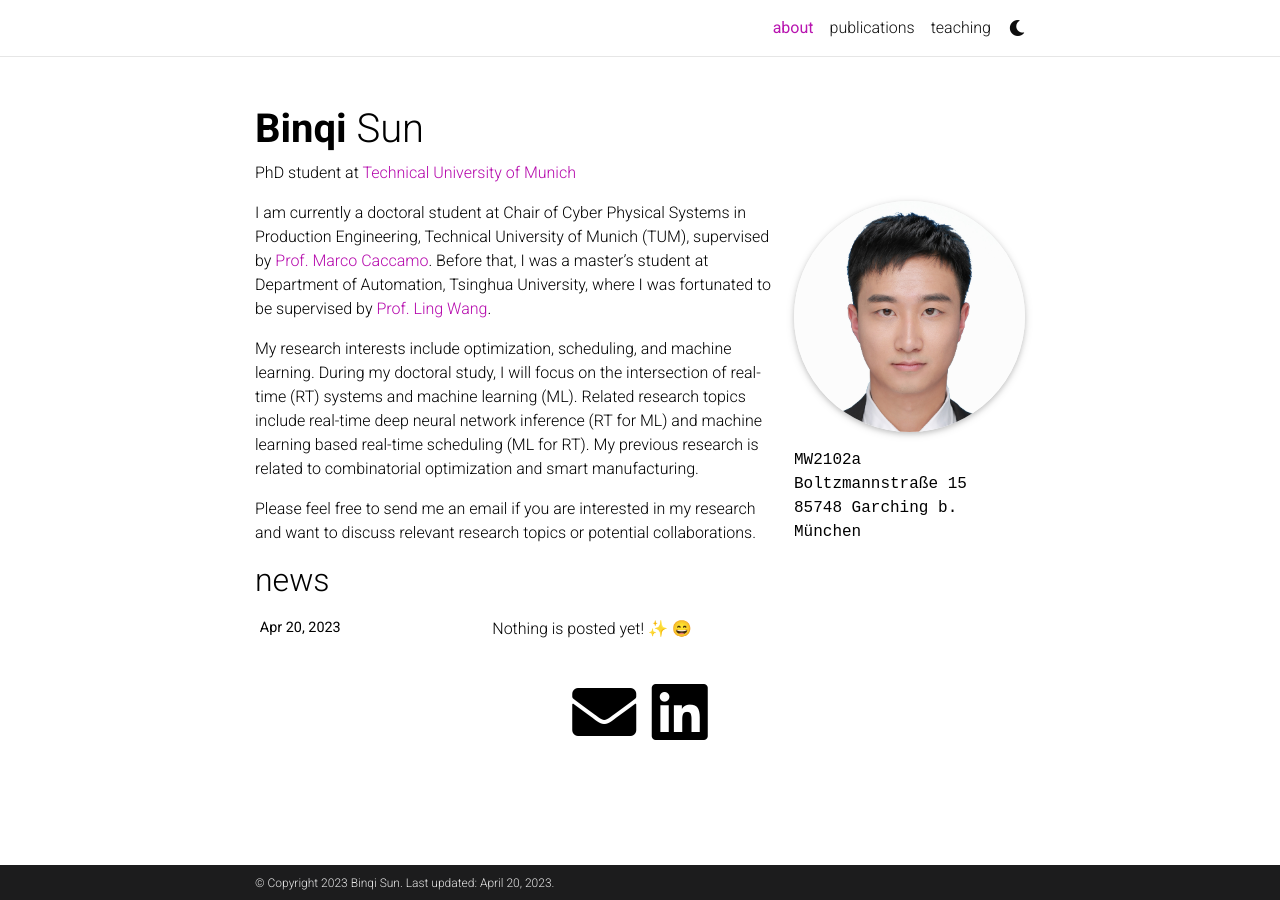
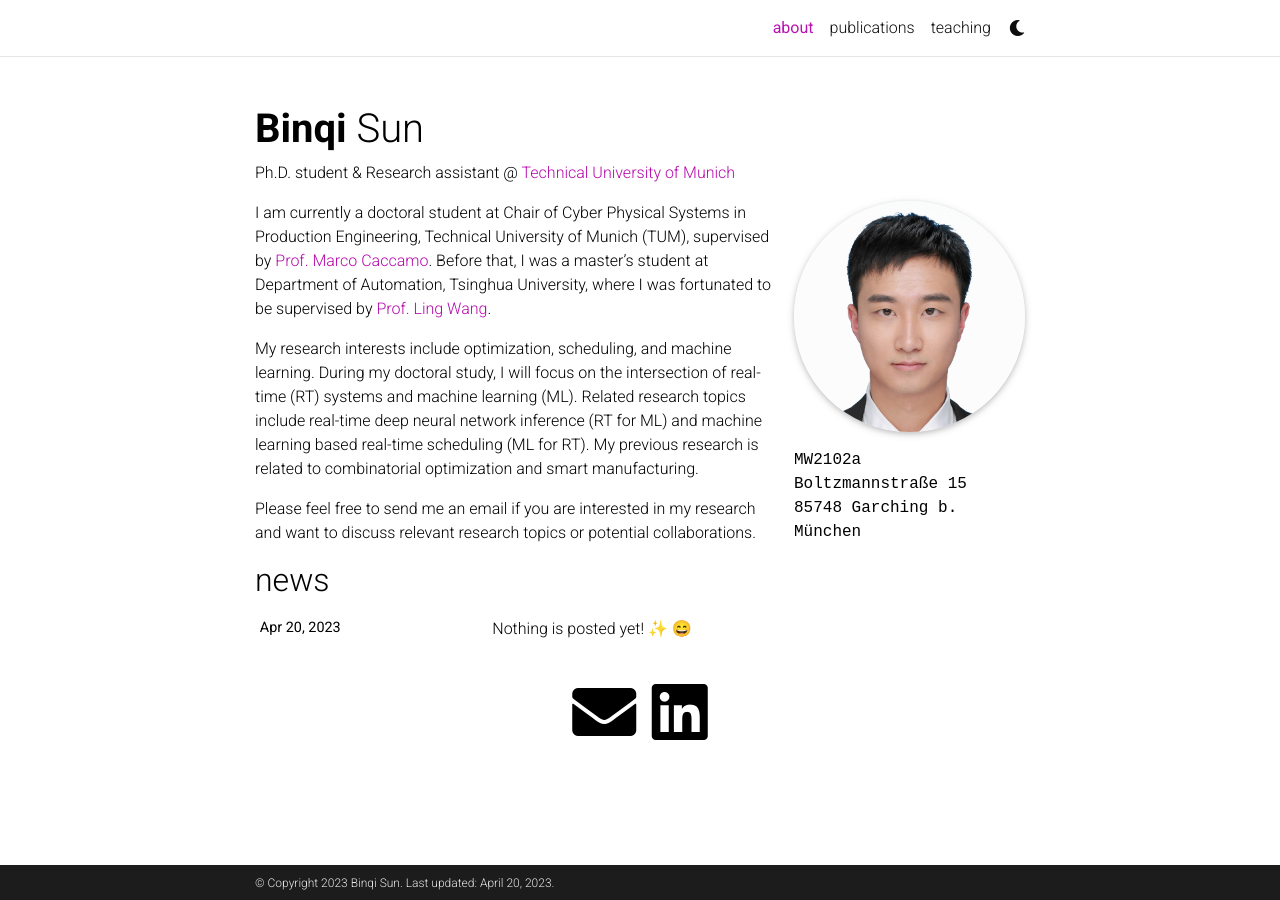
Before and after one commit to binqi-sun/binqi-sun.github.io, a Jekyll site: the page built from _pages/about.md, in a window 1280 px wide. Built offline with Jekyll 4.4.1, drawn with Linux system fonts in a browser that asks for light colours; full-size pictures stand in for the smaller copies a plugin makes; emoji names are drawn with the system emoji font; comment, search, counter and statistics services are not loaded; a style sheet for code colours, icons or effects is not loaded.

Commit message:
initial commit

```diff
--- a/_config.yml
+++ b/_config.yml
@@ -16,7 +16,7 @@
 # keywords: jekyll, jekyll-theme, academic-website, portfolio-website  # add your own keywords or leave empty
 
 lang: en # the language of your site (for example: en, fr, cn, ru, etc.)
-icon: ☀  # the emoji used as the favicon (alternatively, provide image name in /assets/img/)
+icon: ☀️  # the emoji used as the favicon (alternatively, provide image name in /assets/img/)
 
 url: https://binqi-sun.github.io # the base hostname & protocol for your site
 baseurl: # the subpath of your site, e.g. /blog/
--- a/_pages/about.md
+++ b/_pages/about.md
@@ -2,10 +2,10 @@
 layout: about
 title: about
 permalink: /
-subtitle: PhD student at <a href='https://rtsl.cps.mw.tum.de/'>Technical University of Munich</a>
+subtitle: Ph.D. student & Research assistant @ <a href='https://rtsl.cps.mw.tum.de/'>Technical University of Munich</a>
 
 profile:
-  align: right
+  align: center
   image: prof_pic.jpg
   image_circular: true # crops the image to make it circular
   address: >
```
